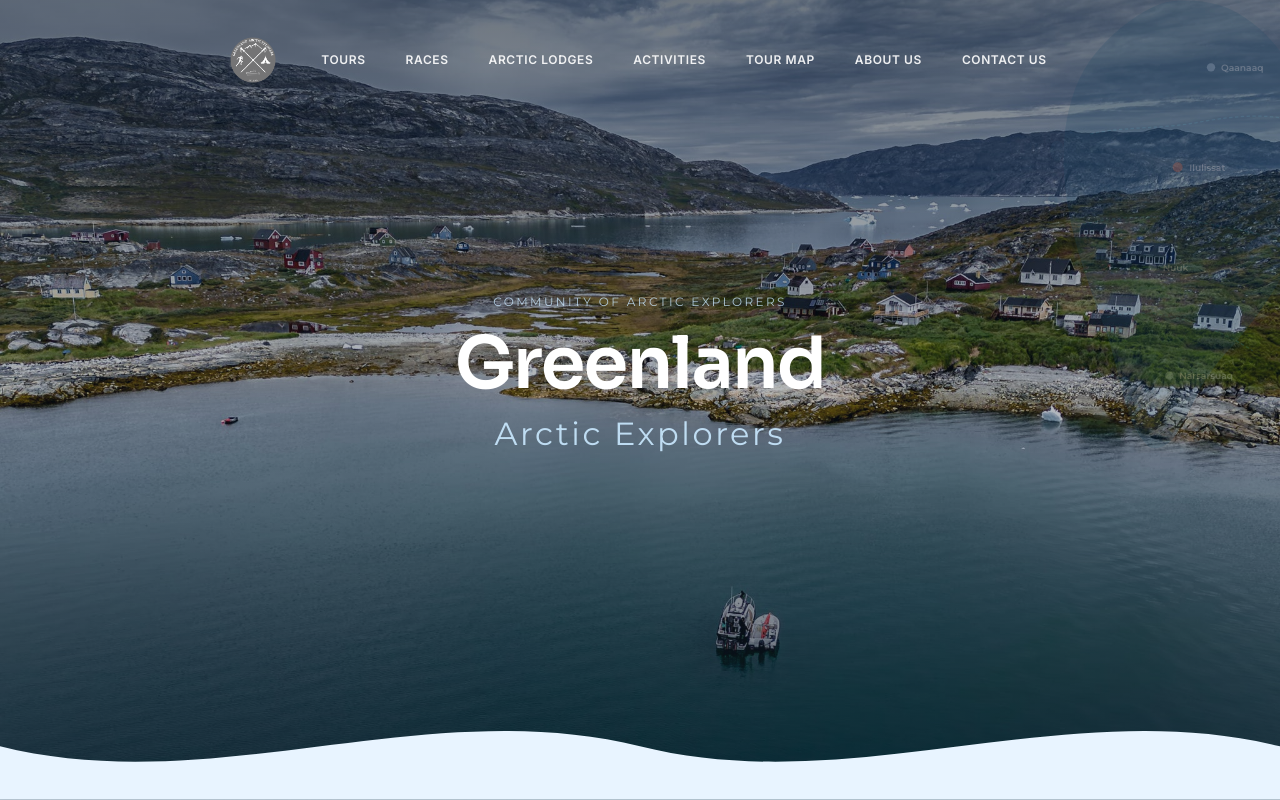
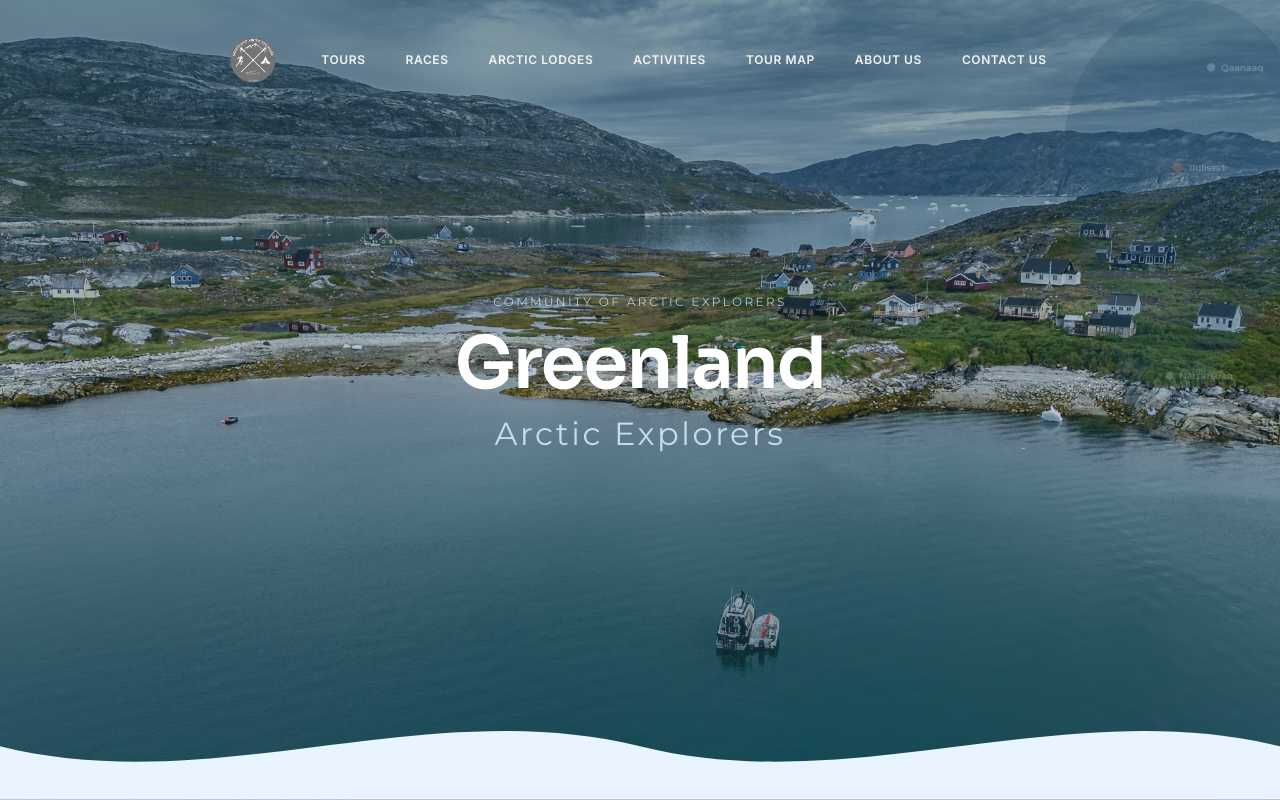
Before and after one commit to ingebrigtfb/greenland-arctic-explorers, a Next.js app: page / in a window 1280 px wide. Shown: the top 800 px of the page. Built offline with nearby package versions, Linux system fonts and the light colour scheme.

Commit message:
gradient in header

```diff
--- a/src/app/globals.css
+++ b/src/app/globals.css
@@ -1,7 +1,7 @@
 @import "tailwindcss";
 
 @theme inline {
-  --color-arctic-navy: #0D1B2A;
+  --color-arctic-navy: #1C4859;
   --color-glacier: #1B4965;
   --color-polar-teal: #2E8BA7;
   --color-ice-blue: #5FA8D3;
@@ -20,6 +20,10 @@
   --color-arctic-orange-hover: #E55A30;
   --color-aurora-green: #10B981;
   --color-alert-red: #EF4444;
+
+  /* Dedicated header accent + glow for header */
+  --color-header-accent: #0E0B26;
+  --color-header-glow: #1C4859;
 
   --font-heading: "Montserrat", system-ui, sans-serif;
   --font-display: "Sora", system-ui, sans-serif;
@@ -83,6 +87,25 @@
   background: #ffffff;
 }
 
+.header-gradient {
+  position: relative;
+  overflow: hidden;
+}
+
+.header-gradient::before {
+  content: "";
+  position: absolute;
+  inset: 0;
+  background:
+    radial-gradient(
+      circle at 0% 100%,
+      color-mix(in srgb, var(--color-header-glow) 45%, transparent),
+      transparent 55%
+    );
+  mix-blend-mode: screen;
+  pointer-events: none;
+}
+
 :focus-visible {
   outline: 2px solid var(--color-ice-blue);
   outline-offset: 2px;
--- a/src/components/Header.tsx
+++ b/src/components/Header.tsx
@@ -42,7 +42,7 @@
         <div
           className={`relative mx-auto flex h-20 max-w-6xl items-center justify-between overflow-hidden rounded-2xl px-12 transition-all duration-500 lg:h-24 lg:justify-center ${
             scrolled
-              ? "bg-arctic-navy shadow-[0_4px_30px_rgba(13,27,42,0.25)] backdrop-blur-md"
+              ? "header-gradient bg-arctic-navy shadow-[0_4px_30px_rgba(13,27,42,0.25)] backdrop-blur-md"
               : "bg-transparent"
           }`}
         >
```
